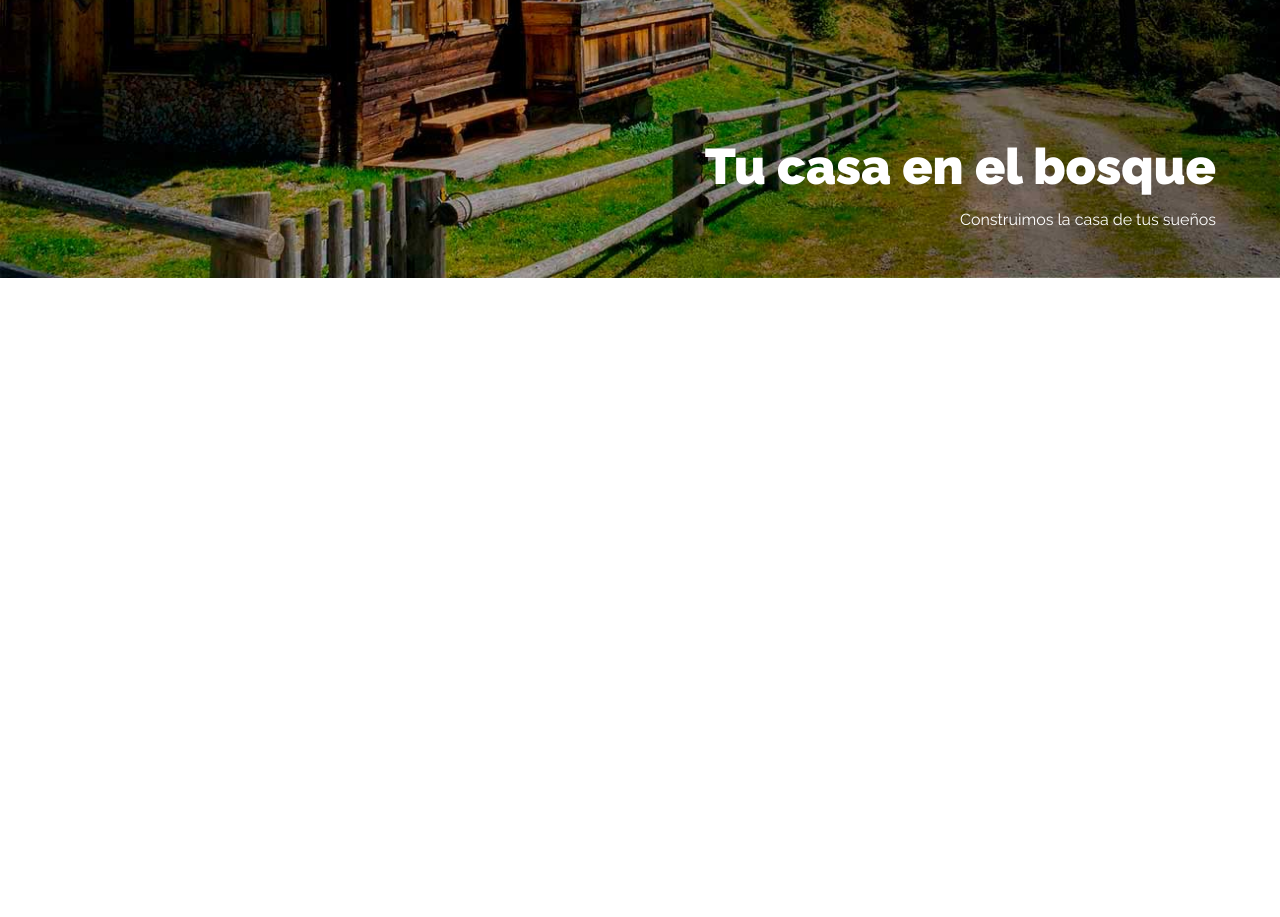
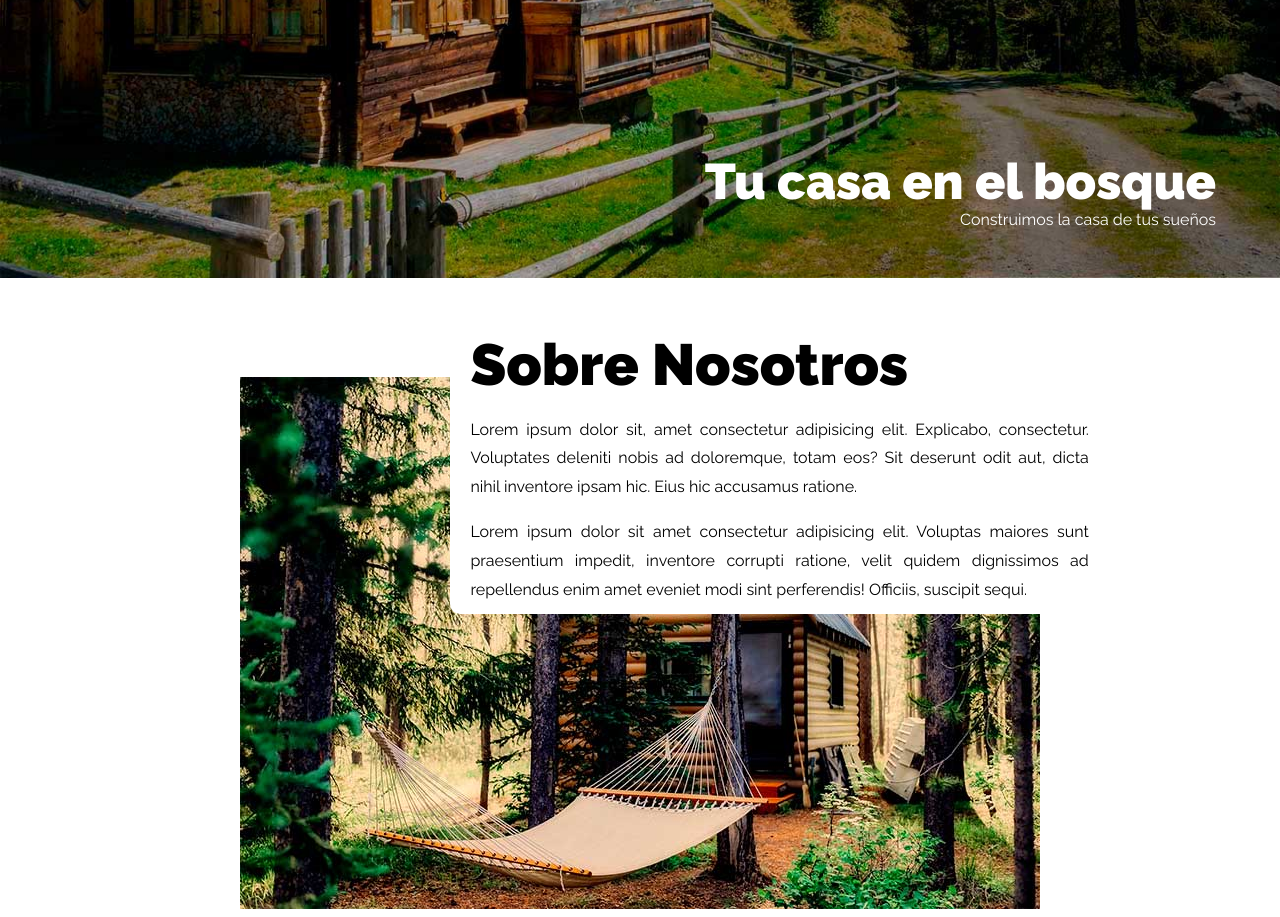
Before and after one commit to AnthonyBK9/arquitectura-app, a React (Vite) app: page / in a window 1280 px wide. Shown: the part 380-1297 px from the top of the page. Before the commit the page ends 800 px from the top, so only its background shows below. Built offline with nearby package versions, Linux system fonts and the light colour scheme.

Commit message:
Terminando la sección de Sobre nosotros

```diff
--- a/src/App.jsx
+++ b/src/App.jsx
@@ -1,5 +1,6 @@
 import { useState } from 'react'
 import './App.css'
+import AboutMe from './components/aboutMe/AboutMe'
 import Header from './components/header/Header'
 
 function App() {
@@ -7,6 +8,7 @@ function App() {
   return (
     <div className="App">
       <Header />
+      <AboutMe />
     </div>
   )
 }
--- a/src/components/aboutMe/AboutMe.jsx
+++ b/src/components/aboutMe/AboutMe.jsx
@@ -1,8 +1,15 @@
 import React from 'react'
+import './style/aboutme.css'
 
 const AboutMe = () => {
   return (
-    <div>AboutMe</div>
+    <section className="container mt-5 aboutMe">
+      <div className="aboutMe-content">
+        <h2>Sobre Nosotros</h2>
+        <p>Lorem ipsum dolor sit, amet consectetur adipisicing elit. Explicabo, consectetur. Voluptates deleniti nobis ad doloremque, totam eos? Sit deserunt odit aut, dicta nihil inventore ipsam hic. Eius hic accusamus ratione.</p>
+        <p>Lorem ipsum dolor sit amet consectetur adipisicing elit. Voluptas maiores sunt praesentium impedit, inventore corrupti ratione, velit quidem dignissimos ad repellendus enim amet eveniet modi sint perferendis! Officiis, suscipit sequi.</p>
+      </div>
+    </section>
   )
 }
 
--- /dev/null
+++ b/src/components/aboutMe/style/aboutme.css
@@ -0,0 +1,37 @@
+.aboutMe {
+    display: grid;
+    grid-template-rows: repeat(2, 1fr);
+    background-image: url(../../../assets/img/nosotros.jpg);
+    background-repeat: no-repeat;
+    background-position: bottom center;
+
+}
+@media screen and (min-width: 768px) {
+    .aboutMe {
+        height: unset;
+        grid-template-columns: repeat(3, 1fr);
+    }
+}
+.aboutMe-content {
+    background-color: var(--white);
+    /* padding: 2rem; */
+}
+@media screen and (min-width: 520px) {
+    .aboutMe-content {
+        padding: 0 20rem;
+        grid-column: 1/ 4;
+    }
+}
+@media screen and (min-width: 998px) {
+    .aboutMe-content {
+        grid-column: 2 / 4;
+        border-radius: 0 0 0 1rem;
+        padding-left: 2rem;
+        padding-right: 12rem;
+        text-align: justify;
+    }
+}
+.aboutMe-content h2,
+.aboutMe-content p {
+    margin-bottom: 1rem;
+}
--- a/src/index.css
+++ b/src/index.css
@@ -22,6 +22,7 @@ body {
 }
 h1, h2, h3 {
     font-weight: 900;
+    line-height: 1.2;
     margin: 1rem 0 4rem 0;
 }
 h1 {
```
Also changed, not shown: src/components/aboutMe/css/aboutme.css (deleted).
